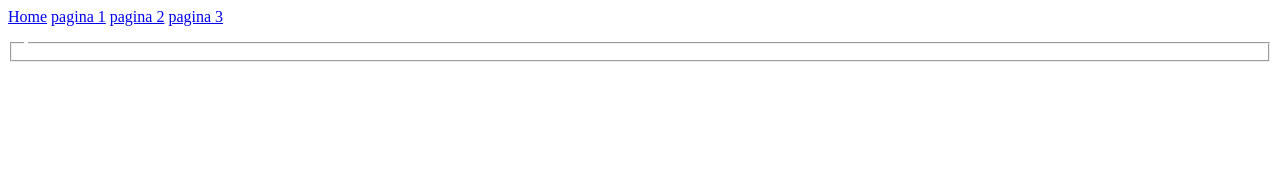
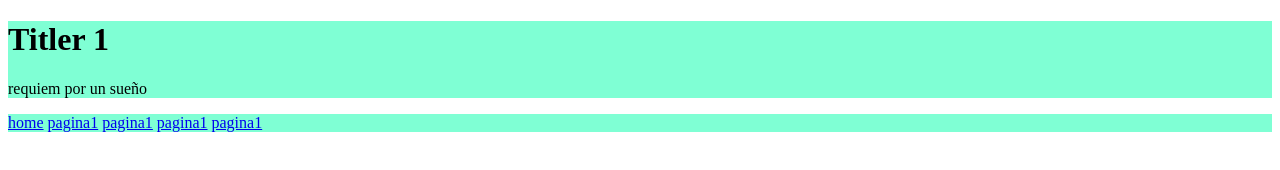
Before and after one commit to carlosmisael29/desarrollo_web, a plain HTML site: page index.html in a window 1280 px wide. Drawn offline with Linux system fonts and the light colour scheme.

Commit message:
Add files via upload

```diff
--- a/index.html
+++ b/index.html
@@ -6,21 +6,21 @@
     <title>Document</title>
 </head>
 <body>
-   <header>
-    <a href="www.facebook.com">Home</a>
-    <a href="www.twitter.com">pagina 1</a>
-    <a href="www.yahoo.com.mx">pagina 2</a>
-    <a href="www.outlook.com">pagina 3</a>
+  <header>
+    <hgroup style="background-color: aquamarine; text-align: ;">
+        <h1>Titler 1</h1>
+        <p>requiem por un sueño</p>
+    </hgroup>
+    <nav style="background-color: aquamarine;text-align: ;">
+<a href="#home">home</a>
+<a href="#pagina1">pagina1</a>
+<a href="#pagina1">pagina1</a>
+<a href="#pagina1">pagina1</a>
+<a href="#pagina1">pagina1</a>
+    </nav>
+  </header>
 
-   </header>
-   <main>
-    <figure><meta property="og:image" content="https://picsum.photos/id/684/1200/630" /></figure>
-
-<figcaption></figcaption>
-   </main>
-   <footer>
-
-   </footer>
-   <fieldset><legend></legend></fieldset>
+  <main></main>
+  <footer></footer>
 </body>
 </html>
```
